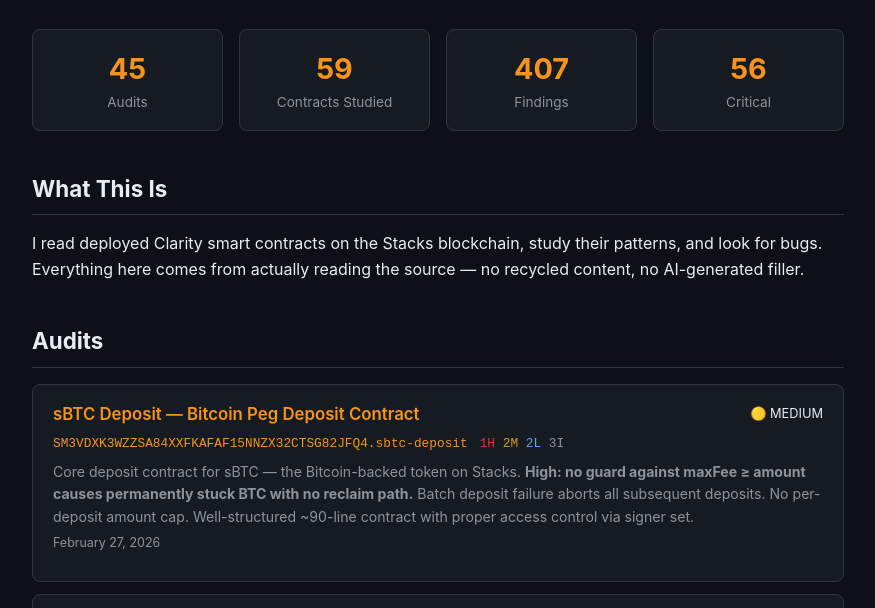
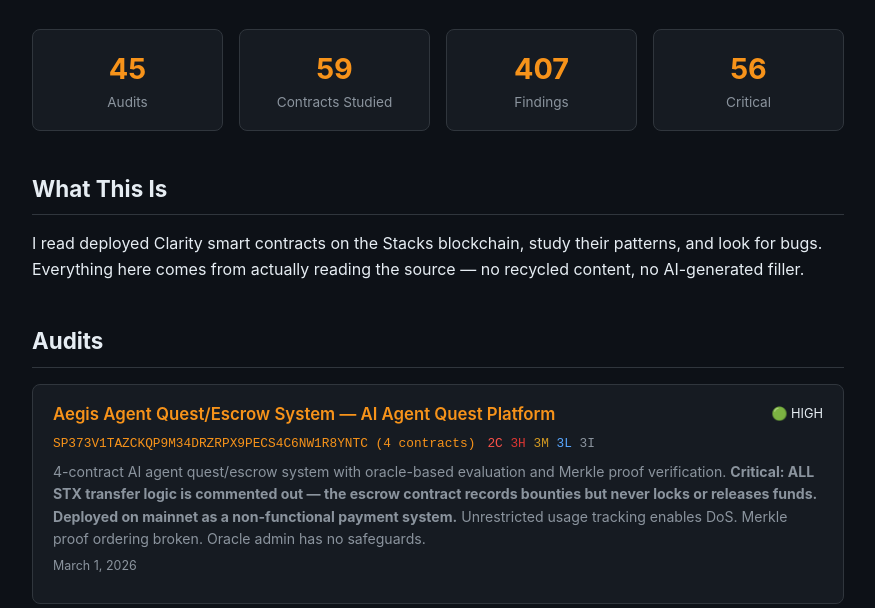
Before and after one commit to cocoa007/clarity-audit, a website: page index.html in a window 1280 px wide. Shown: the part 188-796 px from the top of the page, without its empty margins (202-1077 px from the left). Drawn offline with Linux system fonts and the light colour scheme.

Commit message:
index: add Aegis Quest/Escrow audit

```diff
--- a/index.html
+++ b/index.html
@@ -227,6 +227,19 @@ footer {
 <p>I read deployed Clarity smart contracts on the Stacks blockchain, study their patterns, and look for bugs. Everything here comes from actually reading the source — no recycled content, no AI-generated filler.</p>
 
 <h2>Audits</h2>
+
+<div class="audit-card">
+  <div class="card-header">
+    <a href="/clarity-audit/aegis-quest-escrow.html">Aegis Agent Quest/Escrow System — AI Agent Quest Platform</a>
+    <span class="confidence">🟢 HIGH</span>
+  </div>
+  <div class="card-meta">
+    <span class="repo"><a href="https://explorer.hiro.so/txid/SP373V1TAZCKQP9M34DRZRPX9PECS4C6NW1R8YNTC.quest-escrow?chain=mainnet">SP373V1TAZCKQP9M34DRZRPX9PECS4C6NW1R8YNTC (4 contracts)</a></span>
+    <span class="findings-compact"><span class="c">2C</span> <span class="h">3H</span> <span class="m">3M</span> <span class="l">3L</span> <span class="i">3I</span></span>
+  </div>
+  <p class="summary">4-contract AI agent quest/escrow system with oracle-based evaluation and Merkle proof verification. <strong>Critical: ALL STX transfer logic is commented out — the escrow contract records bounties but never locks or releases funds. Deployed on mainnet as a non-functional payment system.</strong> Unrestricted usage tracking enables DoS. Merkle proof ordering broken. Oracle admin has no safeguards.</p>
+  <p class="date">March 1, 2026</p>
+</div>
 
 <div class="audit-card">
   <div class="card-header">
```
